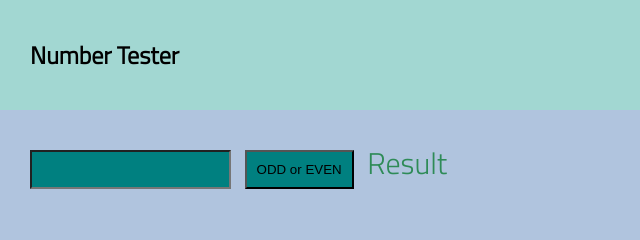
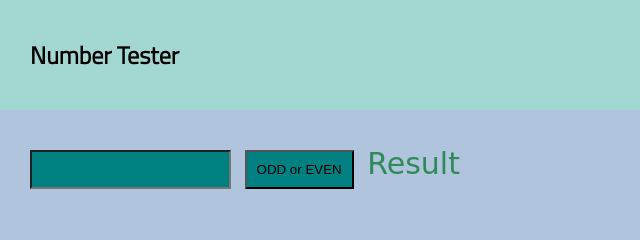
Before and after one commit to tannermeck/Odd-Even-stretch, a plain HTML site: page index.html in a window 1280 px wide. Shown: the top 240 px of the page, 0-640 px from the left. Drawn offline with Linux system fonts and the light colour scheme.

Commit message:
complete

```diff
--- a/app.js
+++ b/app.js
@@ -2,9 +2,9 @@
 import { isEven } from './is-even.js'
 import { isOdd } from './is-even.js'
 // reference needed DOM elements
-const inputBox = document.getElementById("input-box")
-const button = document.getElementById("button")
-const result = document.getElementById("result")
+const inputBox = document.getElementById("input-box");
+const button = document.getElementById("button");
+const result = document.getElementById("result");
 
 // set event listeners
   // get user input(s)
--- a/styles/styles.css
+++ b/styles/styles.css
@@ -61,4 +61,5 @@ input {
 #result {
     color: seagreen;
     font-size: 30px;
+    font-family: cursive;
 }
```
